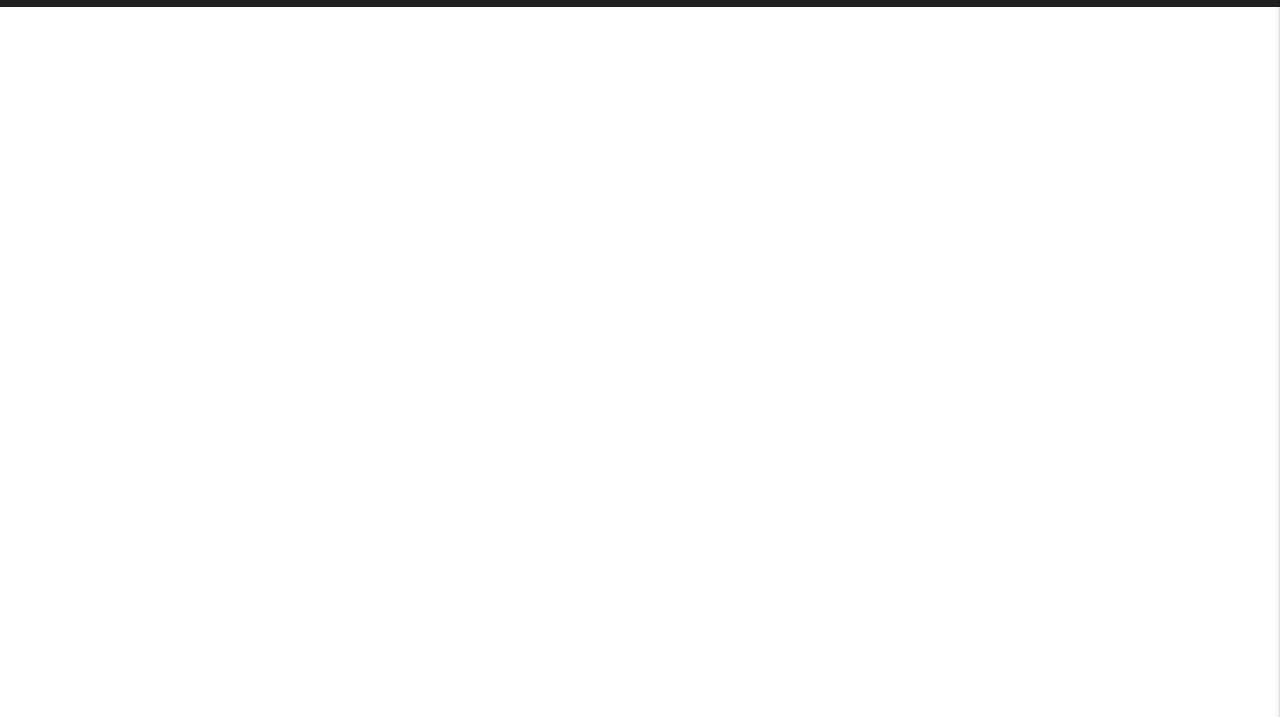
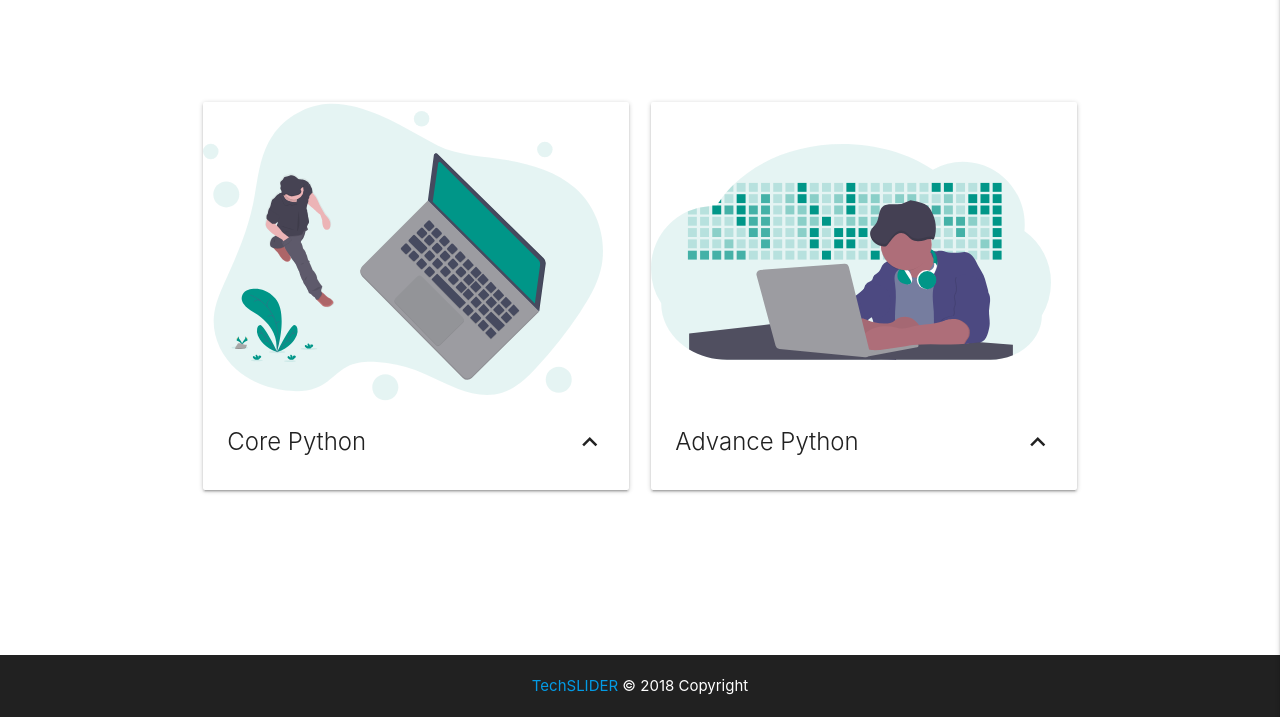
Before and after one commit to milankathiriya/techslider, a website: page src/presentation/python.html in a window 1280 px wide. Shown: the part 120-837 px from the top of the page. Before the commit the page ends 800 px from the top, so only its background shows below. Drawn offline with Linux system fonts and the light colour scheme.

Commit message:
added python cards

```diff
--- a/src/presentation/python.html
+++ b/src/presentation/python.html
@@ -7,10 +7,28 @@
     <link href="https://fonts.googleapis.com/icon?family=Material+Icons" rel="stylesheet">
     <!-- Compiled and minified CSS -->
     <link type="text/css" rel="stylesheet" href="./../static/css/materialize.min.css" media="screen,projection" />
+    <link rel="stylesheet" href="../static/css/sal.css">
+    <link rel="shortcut icon" href="../static/images/favicons/slideshow.png" type="image/x-icon">
 
     <meta name="viewport" content="width=device-width, initial-scale=1.0">
     <meta http-equiv="X-UA-Compatible" content="ie=edge">
     <title>Python | TechSLIDER</title>
+
+    <style>
+        .main{
+            margin-top: 10em;
+            margin-bottom: 10em;
+        }
+
+        /* .card{
+            width: 50vh;
+        } */
+
+        #core-card-img{
+            width: 400px;
+            height: 300px
+        }
+    </style>
 
 </head>
 
@@ -55,6 +73,43 @@
     <!-- Responsive Navbar -->
 
 
+
+
+    <div class="container main">
+        <div class="row">
+            <div class="col s12 m6 l6">
+                <div class="card hoverable">
+                    <div class="card-image waves-effect waves-block waves-light">
+                        <img id="core-card-img" class="activator responsive-img" src="../static/svg/Core.svg">
+                    </div>
+                    <div class="card-content">
+                        <span class="card-title activator grey-text text-darken-4">Core Python<i class="small material-icons right">keyboard_arrow_up</i></span>
+                    </div>
+                    <div class="card-reveal">
+                        <span class="card-title grey-text text-darken-4">Core Python<i class="material-icons right">close</i></span>
+                        <p>Here is some more information about this product that is only revealed once clicked on.</p>
+                    </div>
+                </div>
+            </div>
+
+            <div class="col s12 m6 l6"">
+                <div class=" card hoverable">
+                <div class="card-image waves-effect waves-block waves-light">
+                    <img id="core-card-img" class="activator responsive-img" src="../static/svg/Advance.svg">
+                </div>
+                <div class="card-content">
+                    <span class="card-title activator grey-text text-darken-4">Advance Python<i class="small material-icons right">keyboard_arrow_up</i></span>
+                </div>
+                <div class="card-reveal">
+                    <span class="card-title grey-text text-darken-4">Advance Python<i class="material-icons right">close</i></span>
+                    <p>Here is some more information about this product that is only revealed once clicked on.</p>
+                </div>
+            </div>
+        </div>
+    </div>
+    </div>
+
+
     <!-- Footer -->
     <footer class="page-footer grey darken-4" style="padding-bottom: 20px;">
         <div class="container center-align">
@@ -67,8 +122,16 @@
     <!-- Compiled and minified JavaScript -->
     <script src="./../static/js/jquery.js"></script>
     <script type="text/javascript" src="./../static/js/materialize.min.js"></script>
+    <script src="../static/js/sal.js"></script>
 
     <script>
+        sal({
+            threshold: 0.5,
+            once: false,
+        });
+
+        const scrollAnimations = sal();
+        scrollAnimations.enable();
         // Hamburger Menu Toggeling
         $(document).ready(function () {
             $('.sidenav').sidenav({
```
Also changed, not shown: src/about.html (+10 -0 lines), src/boilerplate.html (+2 -0 lines), src/index.html (+2 -0 lines), src/presentation/boilerplate.html (+1 -0 lines), src/presentation/index.html (+2 -0 lines), src/presentation/javascript.html (+3 -2 lines), src/static/images/favicons/favicon-120.png (deleted), src/static/images/favicons/favicon-152.png (deleted), src/static/images/favicons/favicon-180.png (deleted), src/static/images/favicons/favicon-192.png (deleted), src/static/images/favicons/favicon-32.png (deleted), src/static/images/favicons/favicon-76.png (deleted), src/static/images/favicons/favicon.png (deleted), src/static/images/favicons/slideshow.png (added), 2 more files.
